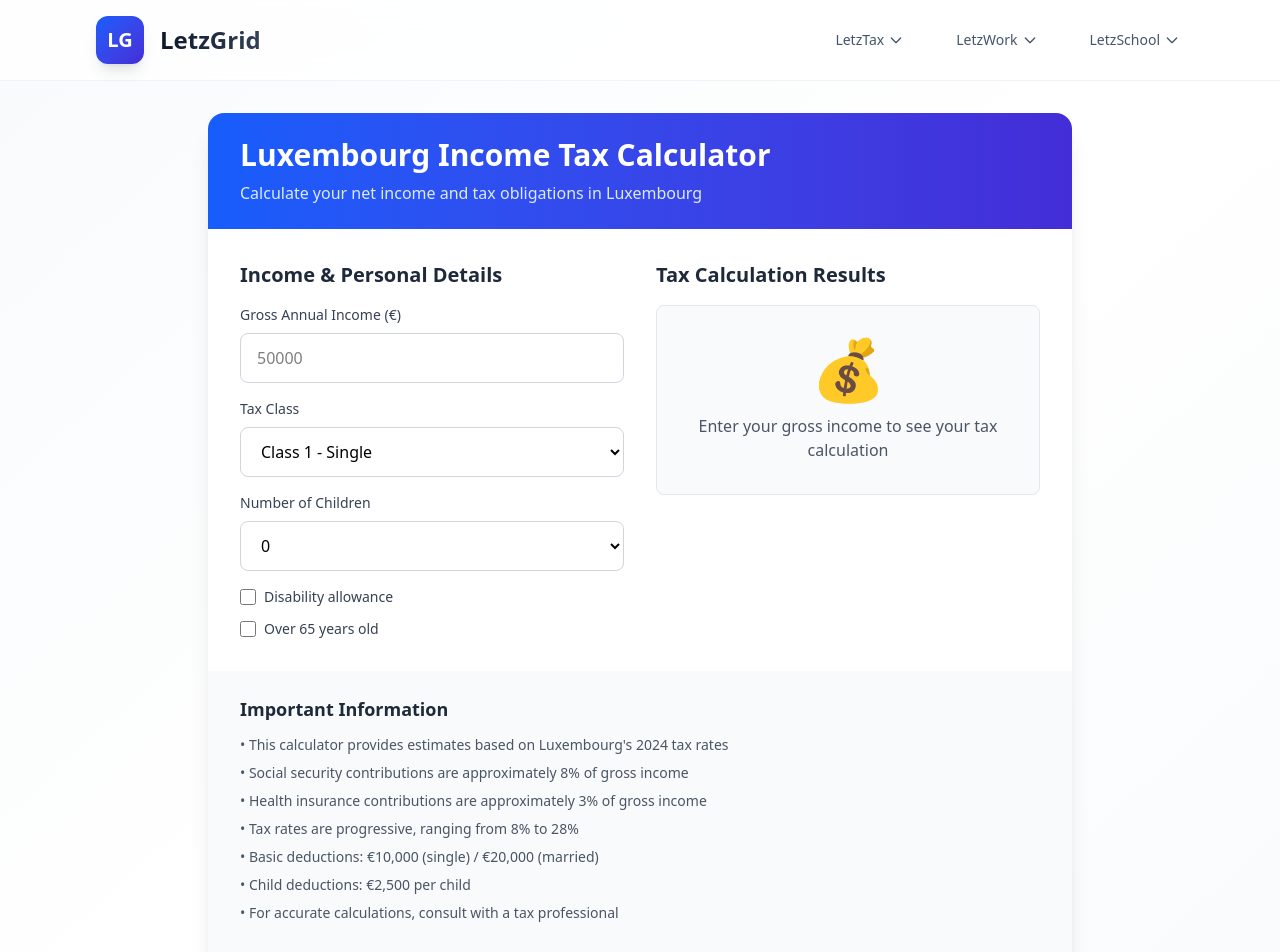
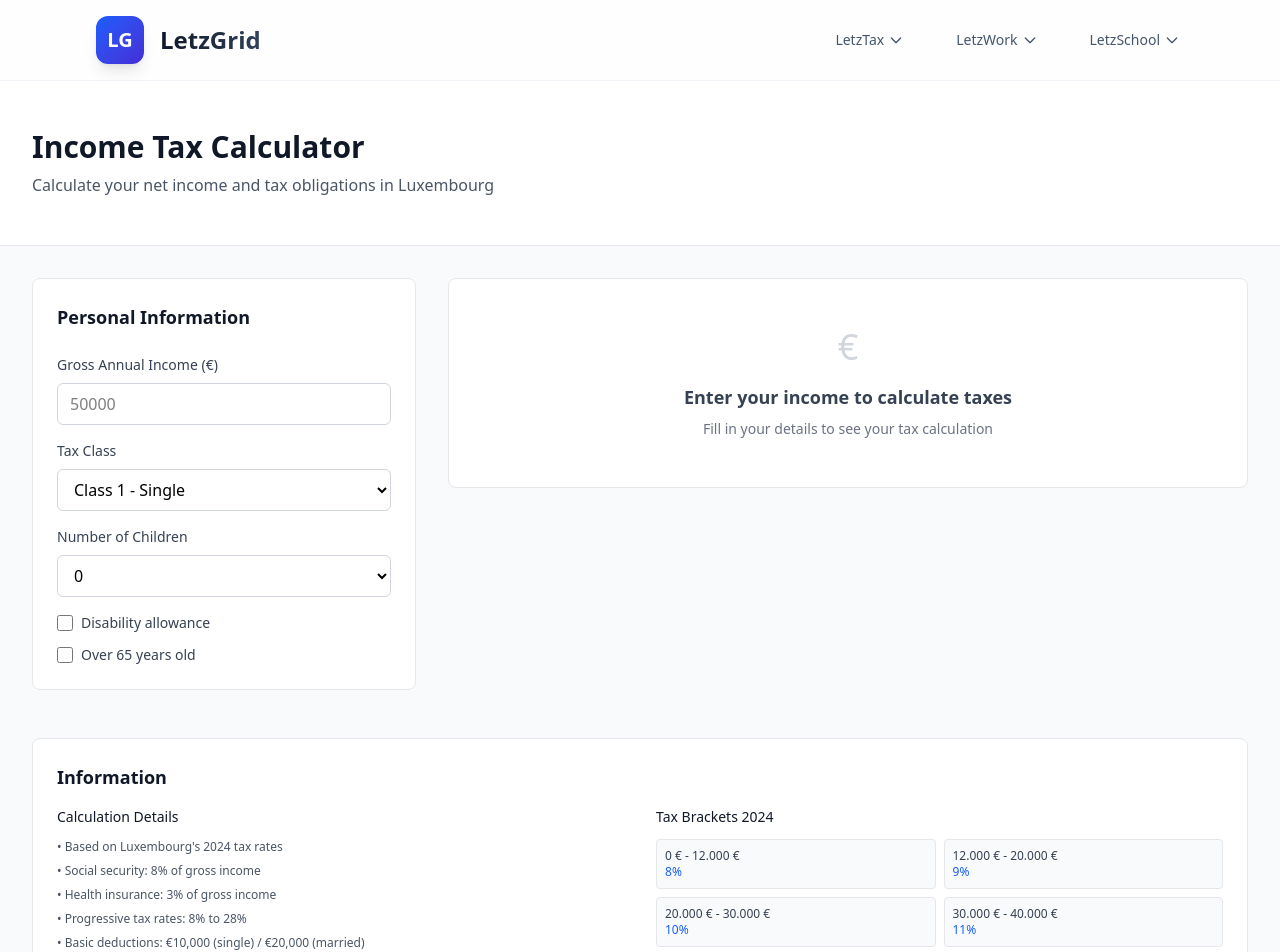
Before and after one commit to salmon-01/IT-Capstone-1, a React (Vite) app: page /letztax/income-tax-calculator in a window 1280 px wide. Shown: the top 952 px of the page. Built offline with nearby package versions, Linux system fonts and the light colour scheme.

Commit message:
Create v2 of income tax calculator

```diff
--- a/src/pages/LetzTax/IncomeTaxCalculator.tsx
+++ b/src/pages/LetzTax/IncomeTaxCalculator.tsx
@@ -154,26 +154,29 @@ const IncomeTaxCalculator: React.FC = () => {
   };
 
   return (
-    <div className="min-h-screen bg-gradient-to-br from-slate-50 via-white to-slate-50">
+    <div className="min-h-screen bg-gray-50">
       <Header />
-      <div className="max-w-4xl mx-auto py-8 px-4">
-        <div className="bg-white rounded-2xl shadow-xl overflow-hidden">
+
       {/* Header */}
-          <div className="bg-gradient-to-r from-blue-600 to-indigo-700 px-8 py-6">
-            <h1 className="text-3xl font-bold text-white mb-2">
-              Luxembourg Income Tax Calculator
+      <div className="bg-white border-b border-gray-200">
+        <div className="max-w-7xl mx-auto px-4 sm:px-6 lg:px-8 py-12">
+          <h1 className="text-3xl font-bold text-gray-900">
+            Income Tax Calculator
           </h1>
-            <p className="text-blue-100">
+          <p className="text-gray-600 mt-2">
             Calculate your net income and tax obligations in Luxembourg
           </p>
         </div>
+      </div>
 
-          <div className="grid lg:grid-cols-2 gap-8 p-8">
+      {/* Main Content */}
+      <div className="max-w-7xl mx-auto px-4 sm:px-6 lg:px-8 py-8">
+        <div className="grid lg:grid-cols-3 gap-8">
           {/* Input Form */}
-            <div className="space-y-6">
-              <div>
-                <h2 className="text-xl font-semibold text-gray-800 mb-4">
-                  Income & Personal Details
+          <div className="lg:col-span-1">
+            <div className="bg-white rounded-lg border border-gray-200 p-6 sticky top-8">
+              <h2 className="text-lg font-semibold text-gray-900 mb-6">
+                Personal Information
               </h2>
 
               <div className="space-y-4">
@@ -187,7 +190,7 @@ const IncomeTaxCalculator: React.FC = () => {
                     value={formData.grossIncome}
                     onChange={handleInputChange}
                     placeholder="50000"
-                      className="w-full px-4 py-3 border border-gray-300 rounded-lg focus:ring-2 focus:ring-blue-500 focus:border-transparent"
+                    className="w-full px-3 py-2 border border-gray-300 rounded-md focus:ring-2 focus:ring-blue-500 focus:border-transparent"
                   />
                 </div>
 
@@ -199,7 +202,7 @@ const IncomeTaxCalculator: React.FC = () => {
                     name="taxClass"
                     value={formData.taxClass}
                     onChange={handleInputChange}
-                      className="w-full px-4 py-3 border border-gray-300 rounded-lg focus:ring-2 focus:ring-blue-500 focus:border-transparent"
+                    className="w-full px-3 py-2 border border-gray-300 rounded-md focus:ring-2 focus:ring-blue-500 focus:border-transparent"
                   >
                     <option value="1">Class 1 - Single</option>
                     <option value="2">Class 2 - Married</option>
@@ -214,7 +217,7 @@ const IncomeTaxCalculator: React.FC = () => {
                     name="children"
                     value={formData.children}
                     onChange={handleInputChange}
-                      className="w-full px-4 py-3 border border-gray-300 rounded-lg focus:ring-2 focus:ring-blue-500 focus:border-transparent"
+                    className="w-full px-3 py-2 border border-gray-300 rounded-md focus:ring-2 focus:ring-blue-500 focus:border-transparent"
                   >
                     <option value="0">0</option>
                     <option value="1">1</option>
@@ -256,138 +259,136 @@ const IncomeTaxCalculator: React.FC = () => {
           </div>
 
           {/* Results */}
+          <div className="lg:col-span-2">
             <div className="space-y-6">
-              <h2 className="text-xl font-semibold text-gray-800 mb-4">
-                Tax Calculation Results
-              </h2>
+              {calculation ? (
+                <>
+                  {/* Main Results */}
+                  <div className="bg-white rounded-lg border border-gray-200 p-6">
+                    <h3 className="text-lg font-semibold text-gray-900 mb-4">
+                      Net Income
+                    </h3>
+                    <div className="text-center mb-6">
+                      <div className="text-3xl font-bold text-gray-900 mb-1">
+                        {formatCurrency(calculation.netIncome)}
+                      </div>
+                      <div className="text-sm text-gray-600">
+                        per year
+                      </div>
+                    </div>
 
-              {calculation ? (
-                <div className="space-y-4">
-                  <div className="bg-green-50 border border-green-200 rounded-lg p-6">
-                    <div className="flex justify-between items-center mb-4">
-                      <span className="text-lg font-medium text-gray-700">Net Annual Income</span>
-                      <span className="text-2xl font-bold text-green-600">
-                        {formatCurrency(calculation.netIncome)}
-                      </span>
+                    <div className="grid grid-cols-3 gap-4 mb-6">
+                      <div className="text-center">
+                        <div className="text-lg font-semibold text-gray-900">
+                          {formatCurrency(calculation.netIncome / 12)}
                         </div>
-                    <div className="text-sm text-gray-600 mb-3">
-                      Effective tax rate: {calculation.effectiveTaxRate.toFixed(1)}%
+                        <div className="text-xs text-gray-600">Monthly</div>
                       </div>
-                    <div className="border-t pt-3">
-                      <div className="flex justify-between text-sm">
-                        <span className="text-gray-600">Monthly net income:</span>
-                        <span className="font-medium text-green-700">
-                          {formatCurrency(calculation.netIncome / 12)}
-                        </span>
+                      <div className="text-center">
+                        <div className="text-lg font-semibold text-gray-900">
+                          {formatCurrency(calculation.netIncome / 52)}
+                        </div>
+                        <div className="text-xs text-gray-600">Weekly</div>
+                      </div>
+                      <div className="text-center">
+                        <div className="text-lg font-semibold text-gray-900">
+                          {calculation.effectiveTaxRate.toFixed(1)}%
+                        </div>
+                        <div className="text-xs text-gray-600">Tax Rate</div>
+                      </div>
+                    </div>
+
+                    <div className="border-t border-gray-200 pt-4">
+                      <div className="flex justify-between items-center text-sm">
+                        <span className="text-gray-600">Gross Income:</span>
+                        <span className="font-medium text-gray-900">{formatCurrency(calculation.grossIncome)}</span>
+                      </div>
+                      <div className="flex justify-between items-center text-sm text-red-600">
+                        <span>Total Deductions:</span>
+                        <span className="font-medium">-{formatCurrency(calculation.totalTax)}</span>
                       </div>
                     </div>
                   </div>
 
-                  <div className="bg-blue-50 border border-blue-200 rounded-lg p-6">
-                    <div className="flex justify-between items-center mb-4">
-                      <span className="text-lg font-medium text-gray-700">Gross Annual Income</span>
-                      <span className="text-xl font-semibold text-blue-600">
-                        {formatCurrency(calculation.grossIncome)}
-                      </span>
-                    </div>
-                    <div className="flex justify-between items-center">
-                      <span className="text-lg font-medium text-gray-700">Total Tax & Contributions</span>
-                      <span className="text-xl font-semibold text-red-600">
-                        {formatCurrency(calculation.totalTax)}
-                      </span>
-                    </div>
+                  {/* Tax Breakdown */}
+                  <div className="bg-white rounded-lg border border-gray-200 p-6">
+                    <h3 className="text-lg font-semibold text-gray-900 mb-4">
+                      Tax Breakdown
+                    </h3>
+                    <div className="space-y-3">
+                      <div className="flex justify-between items-center py-2 border-b border-gray-100">
+                        <span className="text-gray-700">Income Tax</span>
+                        <span className="font-medium text-gray-900">{formatCurrency(calculation.taxBreakdown.incomeTax)}</span>
                       </div>
 
-                  <button
-                    onClick={() => setShowBreakdown(!showBreakdown)}
-                    className="w-full bg-gray-100 hover:bg-gray-200 text-gray-700 font-medium py-3 px-4 rounded-lg transition-colors"
-                  >
-                    {showBreakdown ? 'Hide' : 'Show'} Tax Breakdown
-                  </button>
-
-                  {showBreakdown && (
-                    <div className="bg-gray-50 border border-gray-200 rounded-lg p-6 space-y-3">
-                      <h3 className="font-semibold text-gray-800 mb-3">Tax Breakdown</h3>
-
-                      <div className="flex justify-between">
-                        <span className="text-gray-600">Income Tax</span>
-                        <span className="font-medium">{formatCurrency(calculation.taxBreakdown.incomeTax)}</span>
+                      <div className="flex justify-between items-center py-2 border-b border-gray-100">
+                        <span className="text-gray-700">Social Security</span>
+                        <span className="font-medium text-gray-900">{formatCurrency(calculation.taxBreakdown.socialSecurity)}</span>
                       </div>
 
-                      <div className="flex justify-between">
-                        <span className="text-gray-600">Social Security</span>
-                        <span className="font-medium">{formatCurrency(calculation.taxBreakdown.socialSecurity)}</span>
+                      <div className="flex justify-between items-center py-2 border-b border-gray-100">
+                        <span className="text-gray-700">Health Insurance</span>
+                        <span className="font-medium text-gray-900">{formatCurrency(calculation.taxBreakdown.healthInsurance)}</span>
                       </div>
 
-                      <div className="flex justify-between">
-                        <span className="text-gray-600">Health Insurance</span>
-                        <span className="font-medium">{formatCurrency(calculation.taxBreakdown.healthInsurance)}</span>
-                      </div>
-
-                      <div className="border-t pt-3 mt-3">
-                        <div className="flex justify-between font-semibold">
-                          <span>Total Deductions</span>
-                          <span>{formatCurrency(calculation.totalTax)}</span>
+                      <div className="flex justify-between items-center py-2 pt-4 border-t border-gray-200">
+                        <span className="font-semibold text-gray-900">Total Deductions</span>
+                        <span className="font-bold text-red-600">{formatCurrency(calculation.totalTax)}</span>
                       </div>
                     </div>
                   </div>
-                  )}
-                </div>
+                </>
               ) : (
-                <div className="bg-gray-50 border border-gray-200 rounded-lg p-8 text-center">
-                  <div className="text-gray-400 text-6xl mb-4">💰</div>
-                  <p className="text-gray-600">
-                    Enter your gross income to see your tax calculation
+                <div className="bg-white rounded-lg border border-gray-200 p-12 text-center">
+                  <div className="text-gray-300 text-4xl mb-4">€</div>
+                  <h3 className="text-lg font-semibold text-gray-700 mb-2">
+                    Enter your income to calculate taxes
+                  </h3>
+                  <p className="text-gray-500 text-sm">
+                    Fill in your details to see your tax calculation
                   </p>
                 </div>
               )}
             </div>
           </div>
+        </div>
 
         {/* Information Section */}
-          <div className="bg-gray-50 px-8 py-6">
-            <h3 className="text-lg font-semibold text-gray-800 mb-3">
-              Important Information
+        <div className="mt-12 bg-white rounded-lg border border-gray-200 p-6">
+          <h3 className="text-lg font-semibold text-gray-900 mb-4">
+            Information
           </h3>
-            <div className="text-sm text-gray-600 space-y-2">
-              <p>
-                • This calculator provides estimates based on Luxembourg's 2024 tax rates
-              </p>
-              <p>
-                • Social security contributions are approximately 8% of gross income
-              </p>
-              <p>
-                • Health insurance contributions are approximately 3% of gross income
-              </p>
-              <p>
-                • Tax rates are progressive, ranging from 8% to 28%
-              </p>
-              <p>
-                • Basic deductions: €10,000 (single) / €20,000 (married)
-              </p>
-              <p>
-                • Child deductions: €2,500 per child
-              </p>
-              <p>
-                • For accurate calculations, consult with a tax professional
-              </p>
+          <div className="grid md:grid-cols-2 gap-8">
+            <div>
+              <h4 className="text-sm font-medium text-gray-900 mb-3">Calculation Details</h4>
+              <div className="space-y-2 text-xs text-gray-600">
+                <p>• Based on Luxembourg's 2024 tax rates</p>
+                <p>• Social security: 8% of gross income</p>
+                <p>• Health insurance: 3% of gross income</p>
+                <p>• Progressive tax rates: 8% to 28%</p>
+                <p>• Basic deductions: €10,000 (single) / €20,000 (married)</p>
+                <p>• Child deductions: €2,500 per child</p>
+                <p>• Consult a tax professional for accurate calculations</p>
+              </div>
             </div>
 
-            {/* Tax Bracket Information */}
-            <div className="mt-6">
-              <h4 className="font-semibold text-gray-800 mb-3">Tax Brackets 2024</h4>
-              <div className="grid grid-cols-2 md:grid-cols-4 gap-2 text-xs">
-                {taxBrackets.slice(0, 8).map((bracket, index) => (
-                  <div key={index} className="bg-white p-2 rounded border">
-                    <div className="font-medium text-gray-700">
+            <div>
+              <h4 className="text-sm font-medium text-gray-900 mb-3">Tax Brackets 2024</h4>
+              <div className="grid grid-cols-2 gap-2">
+                {taxBrackets.slice(0, 6).map((bracket, index) => (
+                  <div key={index} className="bg-gray-50 p-2 rounded border border-gray-200">
+                    <div className="text-xs text-gray-700">
                       {formatCurrency(bracket.min)} - {bracket.max === Infinity ? '∞' : formatCurrency(bracket.max)}
                     </div>
-                    <div className="text-blue-600 font-semibold">
+                    <div className="text-blue-600 font-medium text-xs">
                       {(bracket.rate * 100).toFixed(0)}%
                     </div>
                   </div>
                 ))}
               </div>
+              <p className="text-xs text-gray-500 mt-2">
+                Additional brackets apply for higher incomes
+              </p>
             </div>
           </div>
         </div>
```
Lines whose indentation alone changed are shown as unchanged.
